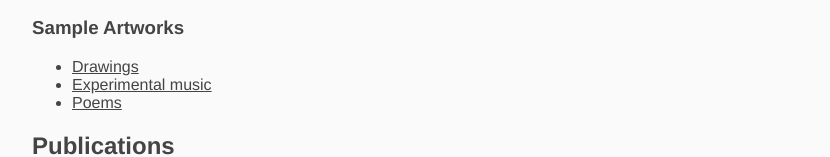
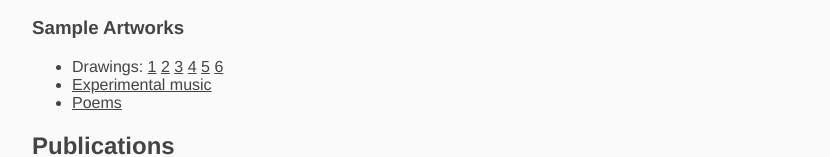
Before and after one commit to ytixu/ytixu.github.io, a plain HTML site: page index.html in a window 1280 px wide. Shown: the part 992-1149 px from the top of the page, without its empty margins (224-1054 px from the left). Drawn offline with Linux system fonts and the light colour scheme; some icons are missing.

Commit message:
Update index.html

```diff
--- a/index.html
+++ b/index.html
@@ -58,7 +58,12 @@ a:hover{
 
 <H3>Sample Artworks</H3>
 <ul>
-	<li><a href='drawings'>Drawings</a></li>
+	<li>Drawings: <a href='drawings/01.jpg'>1</a>
+		      <a href='drawings/02.jpg'>2</a>
+		      <a href='drawings/03.jpg'>3</a>
+		      <a href='drawings/04.jpg'>4</a>
+	              <a href='drawings/05.jpg'>5</a>
+	              <a href='drawings/06.jpg'>6</a></li>
 	<li><a href='https://www.youtube.com/watch?v=r5MemOhsJbg&t=14s' target="_blank">Experimental music</a></li>
 	<li><a href='writings/poems.html' target="_blank">Poems</a></li>
 </ul>
```
